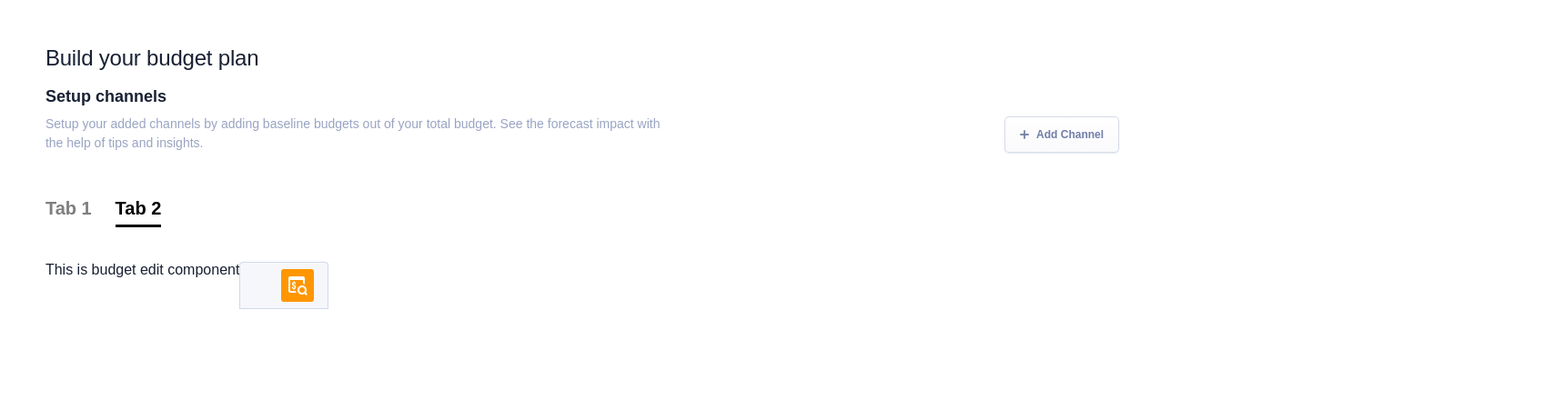
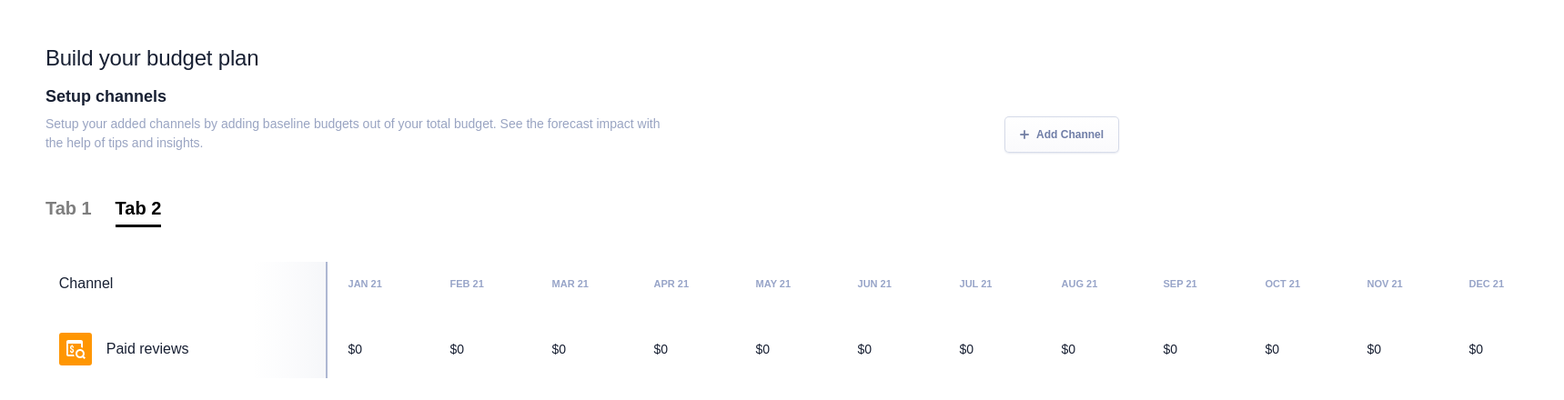
Before and after one commit to liranalon1/budget-allocation-react, a React (Vite) app: page / in a window 1280 px wide. Both pictures are taken after a click on the item "Tab 2". Shown: the top 440 px of the page at 91% size, 1719 px wide, since content can reach past the window. Built offline with nearby package versions, Linux system fonts and the light colour scheme; a web font is replaced by a local one.

Commit message:
added components to second tab content

```diff
--- a/src/components/BudgetCalculator/BudgetCalculator.jsx
+++ b/src/components/BudgetCalculator/BudgetCalculator.jsx
@@ -42,7 +42,7 @@ const BudgetCalculator = () => {
         calculateBudget(channelIndex);
     };
 
-    const handleBudgetChange = ({ value, channelIndex }) => {
+    const baselineBudgetChange = ({ value, channelIndex }) => {
         let numWithoutCommas = value.replace(/,/g, '');
 
         setChannels((prevChannels) => {
@@ -162,7 +162,7 @@ const BudgetCalculator = () => {
                                     }
                                     placeholder=""
                                     handleChange={(e) =>
-                                        handleBudgetChange({
+                                        baselineBudgetChange({
                                             value: e.target.value,
                                             channelIndex: i,
                                         })
--- a/src/components/BudgetEdit/BudgetEdit.jsx
+++ b/src/components/BudgetEdit/BudgetEdit.jsx
@@ -1,21 +1,69 @@
 import './BudgetEdit.scss';
 import { useContext, useState } from 'react';
 import { channelContext } from '../../App';
+import { months } from '../../helpers';
 import ChannelMonthRow from '../Channel/ChannelMonthRow/ChannelMonthRow';
 
 const BudgetEdit = () => {
     const { channels, setChannels } = useContext(channelContext);
 
     return (
-        <div className="budget-edit flex">
-            <p>This is budget edit component</p>
+        <div className="budget-edit">
+            <div className="gradient-bg">
+                <svg
+                    xmlns="http://www.w3.org/2000/svg"
+                    width="80"
+                    height="128"
+                    viewBox="0 0 80 128"
+                    fill="none"
+                >
+                    <rect
+                        opacity="0.5"
+                        width="80"
+                        height="128"
+                        fill="url(#paint0_linear_708_994)"
+                    />
+                    <defs>
+                        <linearGradient
+                            id="paint0_linear_708_994"
+                            x1="0"
+                            y1="128"
+                            x2="80"
+                            y2="128"
+                            gradientUnits="userSpaceOnUse"
+                        >
+                            <stop stopColor="#A9B5D2" stopOpacity="0.01" />
+                            <stop
+                                offset="1"
+                                stopColor="#707EA7"
+                                stopOpacity="0.134454"
+                            />
+                        </linearGradient>
+                    </defs>
+                </svg>
+            </div>
+
+            <div className="top flex">
+                <div className="left-side flex">Channel</div>
+                <div className="right-side flex">
+                    {months.map((month, index) => (
+                        <div
+                            className="months-list"
+                            key={index}
+                        >{`${month} 21`}</div>
+                    ))}
+                </div>
+            </div>
 
             {channels.map((channel, i) => (
-                <div className="channel-months-wrap" key={channel.id}>
-                    <ChannelMonthRow data={channel} channelIndex={i} />
-                </div>
+                <ChannelMonthRow
+                    channel={channel}
+                    channelIndex={i}
+                    key={channel.id}
+                />
             ))}
         </div>
     );
 };
+
 export default BudgetEdit;
--- a/src/components/BudgetEdit/BudgetEdit.scss
+++ b/src/components/BudgetEdit/BudgetEdit.scss
@@ -1,2 +1,37 @@
 .budget-edit {
+    position: relative;
+    .gradient-bg {
+        position: absolute;
+        border-right: 2px solid #b2bbd5;
+        top: 0;
+        left: 230px;
+        width: 5rem;
+        height: 100%;
+        svg {
+            height: 100%;
+        }
+    }
+
+    .top {
+        height: 3rem;
+        align-items: center;
+        padding: 0 0.93rem;
+
+        .left-side {
+            align-items: center;
+            min-width: 18.3rem;
+        }
+        .right-side {
+            gap: 2rem;
+            padding: 0 1.56rem;
+            .months-list {
+                width: 5rem;
+                color: #97a4c8;
+                font-size: 0.6875rem;
+                font-weight: 700;
+                line-height: 1rem;
+                text-transform: uppercase;
+            }
+        }
+    }
 }
--- a/src/components/Channel/ChannelMonthRow/ChannelMonthRow.jsx
+++ b/src/components/Channel/ChannelMonthRow/ChannelMonthRow.jsx
@@ -1,12 +1,15 @@
 import './ChannelMonthRow.scss';
 import { useContext, useState } from 'react';
 import { channelContext } from '../../../App';
+import { numberWithCommas } from '../../../helpers';
 
-const ChannelMonthRow = ({ data, channelIndex }) => {
+const ChannelMonthRow = ({ channel, channelIndex }) => {
     const { channels, setChannels } = useContext(channelContext);
 
     return (
-        <div className={`channel-month-row flex`}>
+        <div className={`channel-month-row grid`}>
+            <div className="left-side flex">
+                <div className="channel-icon-wrap flex">
                     <div className="channel-icon">
                         <svg
                             xmlns="http://www.w3.org/2000/svg"
@@ -15,7 +18,12 @@ const ChannelMonthRow = ({ data, channelIndex }) => {
                             viewBox="0 0 36 36"
                             fill="none"
                         >
-                    <rect width="36" height="36" rx="3" fill="#FF9602" />
+                            <rect
+                                width="36"
+                                height="36"
+                                rx="3"
+                                fill="#FF9602"
+                            />
                             <path
                                 fillRule="evenodd"
                                 clipRule="evenodd"
@@ -24,6 +32,18 @@ const ChannelMonthRow = ({ data, channelIndex }) => {
                             />
                         </svg>
                     </div>
+                    <div className="channel-name">{channel.name}</div>
+                </div>
+            </div>
+            <div className="right-side flex">
+                <div className="budgets flex">
+                    {channel.budgetPerMonths.map(({ budget }, i) => (
+                        <div className="budget" key={i}>
+                            ${numberWithCommas(budget)}
+                        </div>
+                    ))}
+                </div>
+            </div>
         </div>
     );
 };
--- a/src/components/Channel/ChannelMonthRow/ChannelMonthRow.scss
+++ b/src/components/Channel/ChannelMonthRow/ChannelMonthRow.scss
@@ -1,30 +1,37 @@
 .channel-month-row {
-    align-items: center;
+    grid-template-columns: 1fr 5fr;
     width: 100%;
-    height: 3.25rem;
-    border-radius: 0.25rem 0.25rem 0rem 0rem;
-    border: 1px solid rgba(178, 187, 213, 0.5);
-    background: #f6f7fb;
+    height: 4rem;
     padding: 0 0.93rem;
+    margin-top: 1rem;
 
-    .channel-icon {
-        display: flex;
-        margin-left: 1.88rem;
-    }
+    .left-side {
+        min-width: 18.3rem;
+        align-items: center;
+        .channel-icon-wrap {
+            align-items: center;
+            .channel-icon {
+                display: flex;
+            }
 
-    &.is-expanded {
-        .arrow {
-            transform: rotate(180deg);
+            .channel-name {
+                padding: 0 1rem;
+            }
         }
     }
 
-    .channel-name {
-        padding: 0 0.75rem;
-    }
-
-    input {
-        border: inherit;
-        background: rgba(255, 255, 255, 0.5);
-        padding: 0 0.75rem;
+    .right-side {
+        flex-direction: column;
+        padding: 0 1.56rem;
+        justify-content: center;
+        .budgets {
+            gap: 2rem;
+            .budget {
+                width: 5rem;
+                font-size: 0.875rem;
+                font-weight: 500;
+                line-height: 1.25rem;
+            }
+        }
     }
 }
```
Lines whose indentation alone changed are shown as unchanged.
